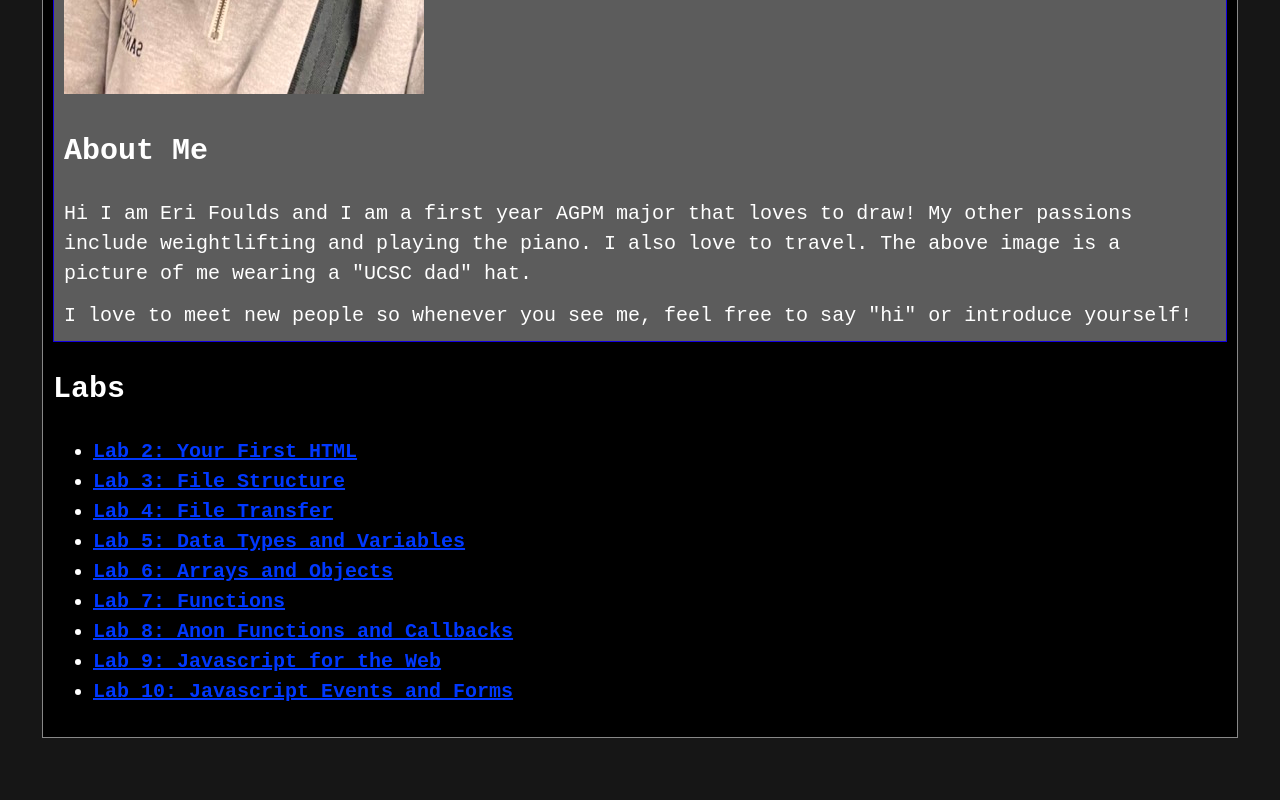
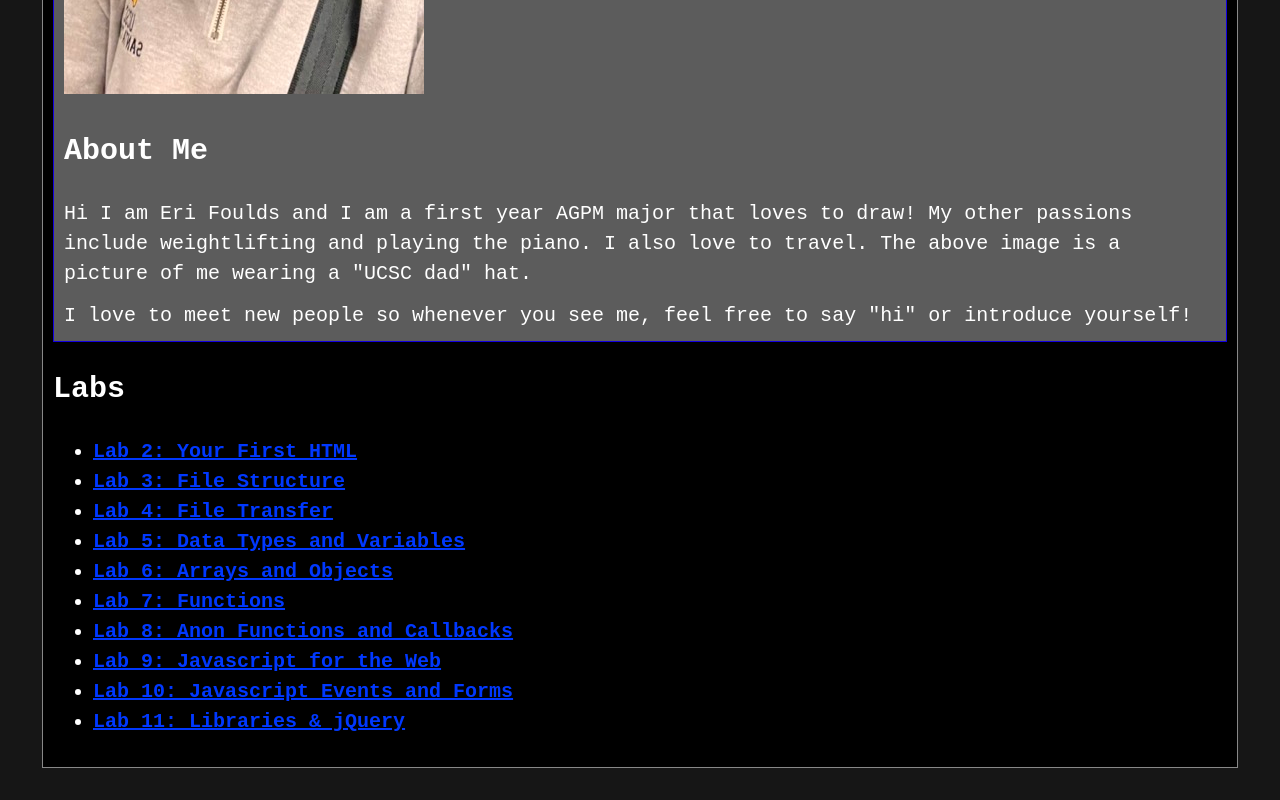
Before and after one commit to efoulds/art101, a plain HTML site: page index.html in a window 1280 px wide. Shown: the part 854-1654 px from the top of the page. Before the commit the page ends 1624 px from the top, so only its background shows below. Drawn offline with Linux system fonts and the light colour scheme.

Commit message:
lab11 pt 2

```diff
--- a/index.html
+++ b/index.html
@@ -42,6 +42,7 @@
 				<li><a href="lab8/index.html">Lab 8: Anon Functions and Callbacks</a></li>
 				<li><a href="lab9/index.html">Lab 9: Javascript for the Web</a></li>
 				<li><a href="lab10/index.html">Lab 10: Javascript Events and Forms</a></li>
+				<li><a href="lab11/index.html">Lab 11: Libraries & jQuery</a></li>
 			</ul>
 		</section>
 		<nav id="links">
--- a/lab11/js/lab.js
+++ b/lab11/js/lab.js
@@ -1,6 +1,6 @@
-// index.js - purpose and description here
-// Author: Your Name
-// Date:
+// index.js - Lab 11 experimenting with jQuery
+// Author: Eri Foulds
+// Date: 5.17.23
 
 // Constants
 
```
Also changed, not shown: lab11/index.html (+0 -2 lines). Lines whose indentation alone changed are shown as unchanged.
